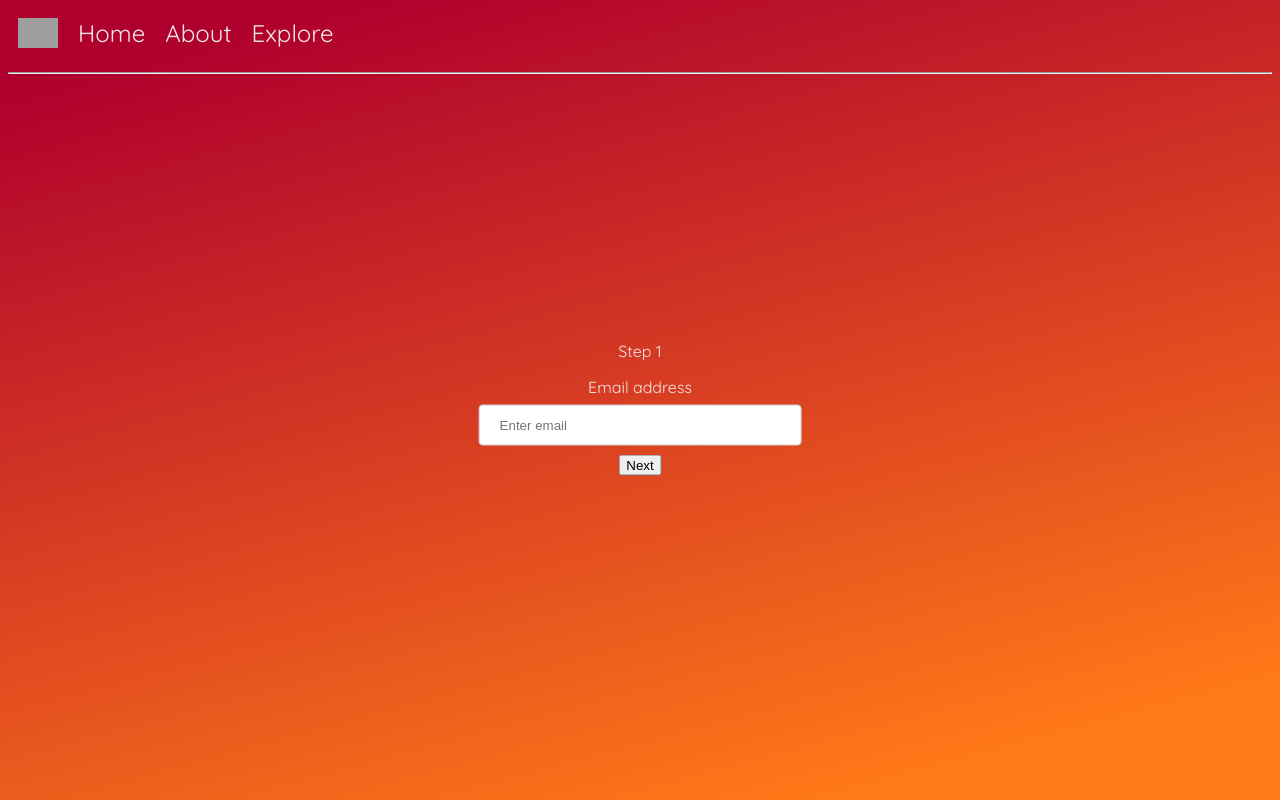
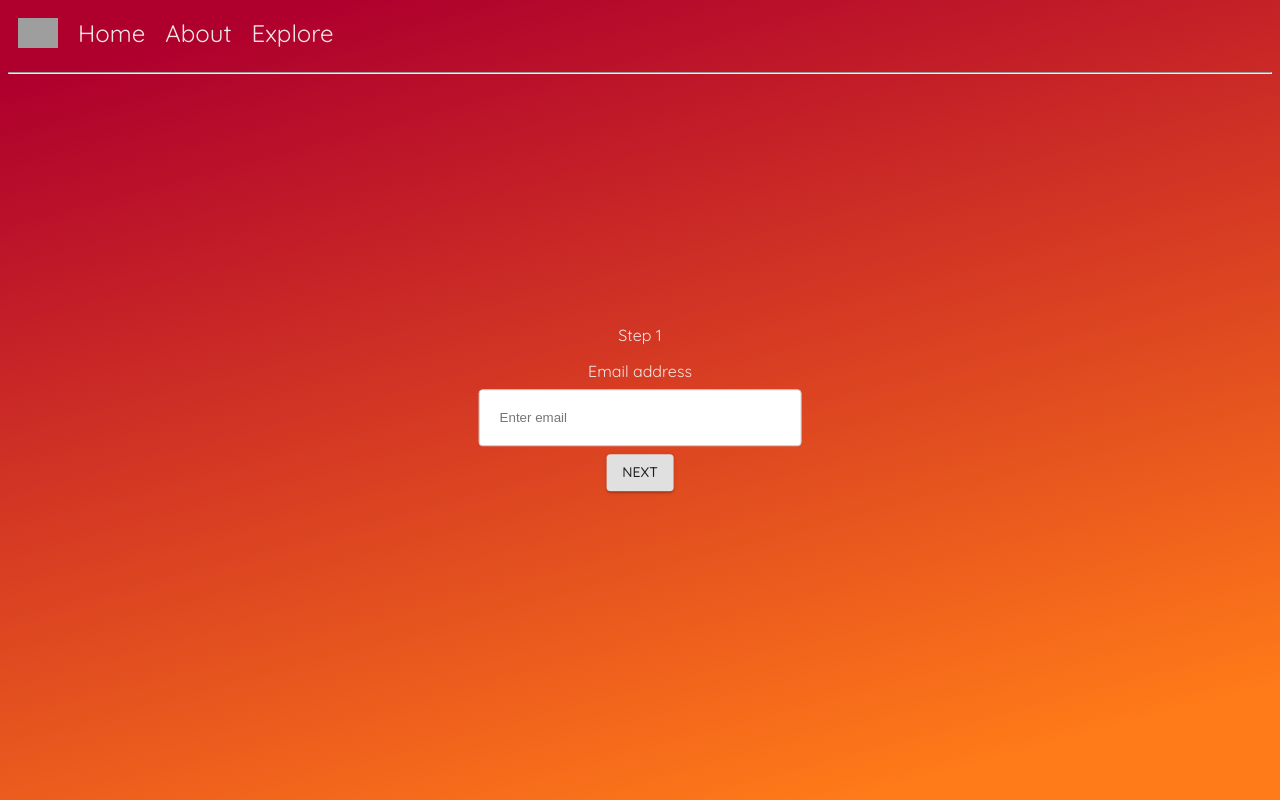
Before and after one commit to BalanaguYashwanth/Blogs-app, a React (Create React App) app: page / in a window 1280 px wide. Built offline with nearby package versions, Linux system fonts and the light colour scheme; grey boxes are pictures that could not be loaded.

Commit message:
Improved button size

```diff
--- a/src/App.css
+++ b/src/App.css
@@ -23,7 +23,7 @@
 
 .form-control{
   width: 100%;
-  padding: 12px 20px;
+  padding: 20px 20px;
   margin: 8px 0;
   display: inline-block;
   border: 1px solid #ccc;
--- a/src/screens/MasterForm.js
+++ b/src/screens/MasterForm.js
@@ -2,7 +2,7 @@ import React, { useState } from 'react'
 import PropTypes from 'prop-types';
 import '../App.css'
 import Navbar from '../screens/navbar'
-import {TextField} from '@material-ui/core'
+import {TextField, Button} from '@material-ui/core'
 
 class MasterForm extends React.Component {
 
@@ -67,11 +67,12 @@ class MasterForm extends React.Component {
     let currentStep = this.state.currentStep;
     if (currentStep < 3) {
       return (
-        <button
+        <Button
+          variant='contained'
           className="btn btn-primary float-right"
           type="button" onClick={this._next}>
           Next
-        </button>
+        </Button>
       )
     }
     return null;
@@ -140,7 +141,7 @@ class MasterForm extends React.Component {
               onChange={props.handleChange}
             />
           </div>
-          <button className="btn btn-success btn-block">Sign up</button>
+          <Button variant='contained' className="btn btn-success btn-block">Sign up</Button>
         </React.Fragment>
       );
 
```
